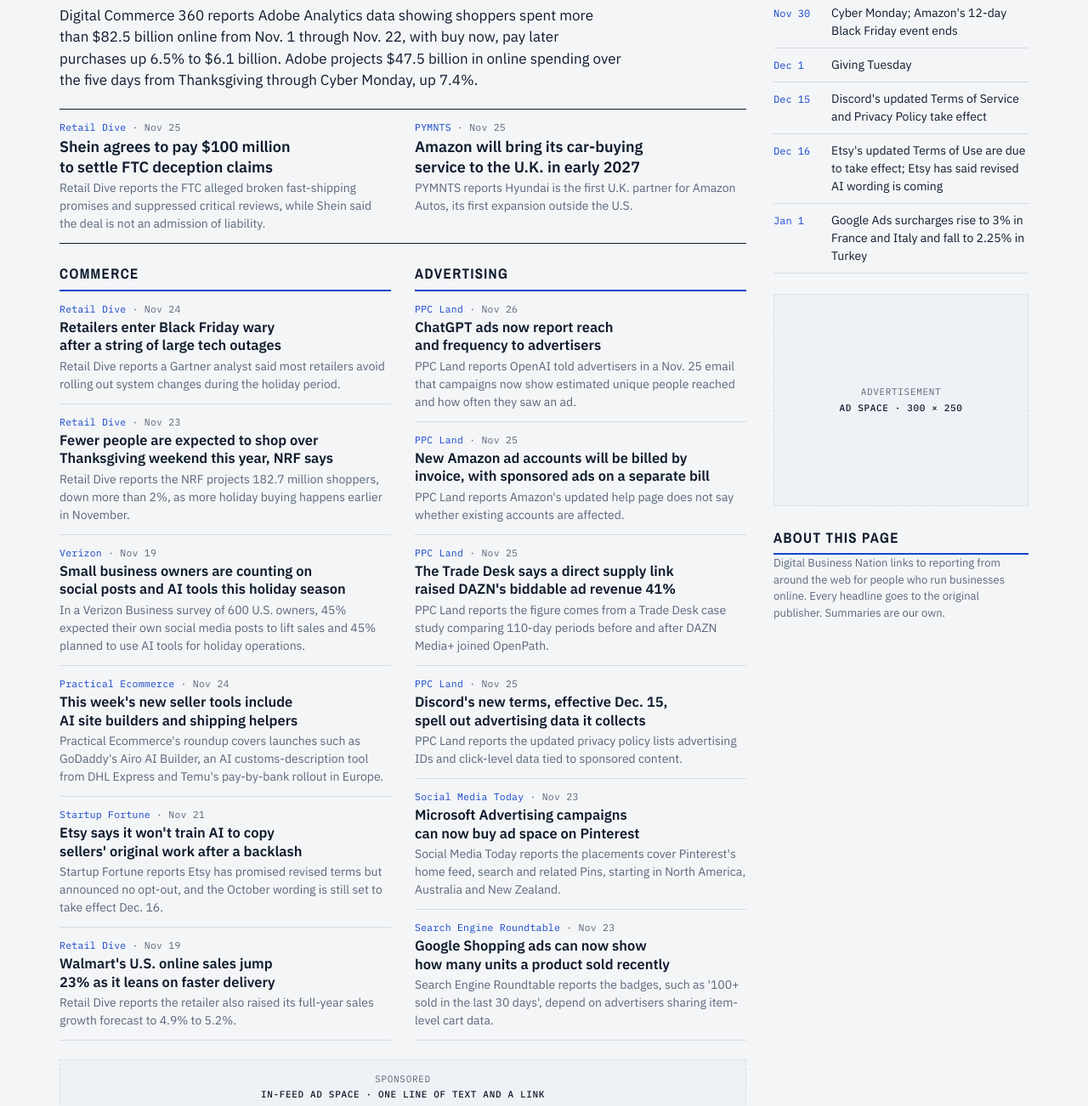
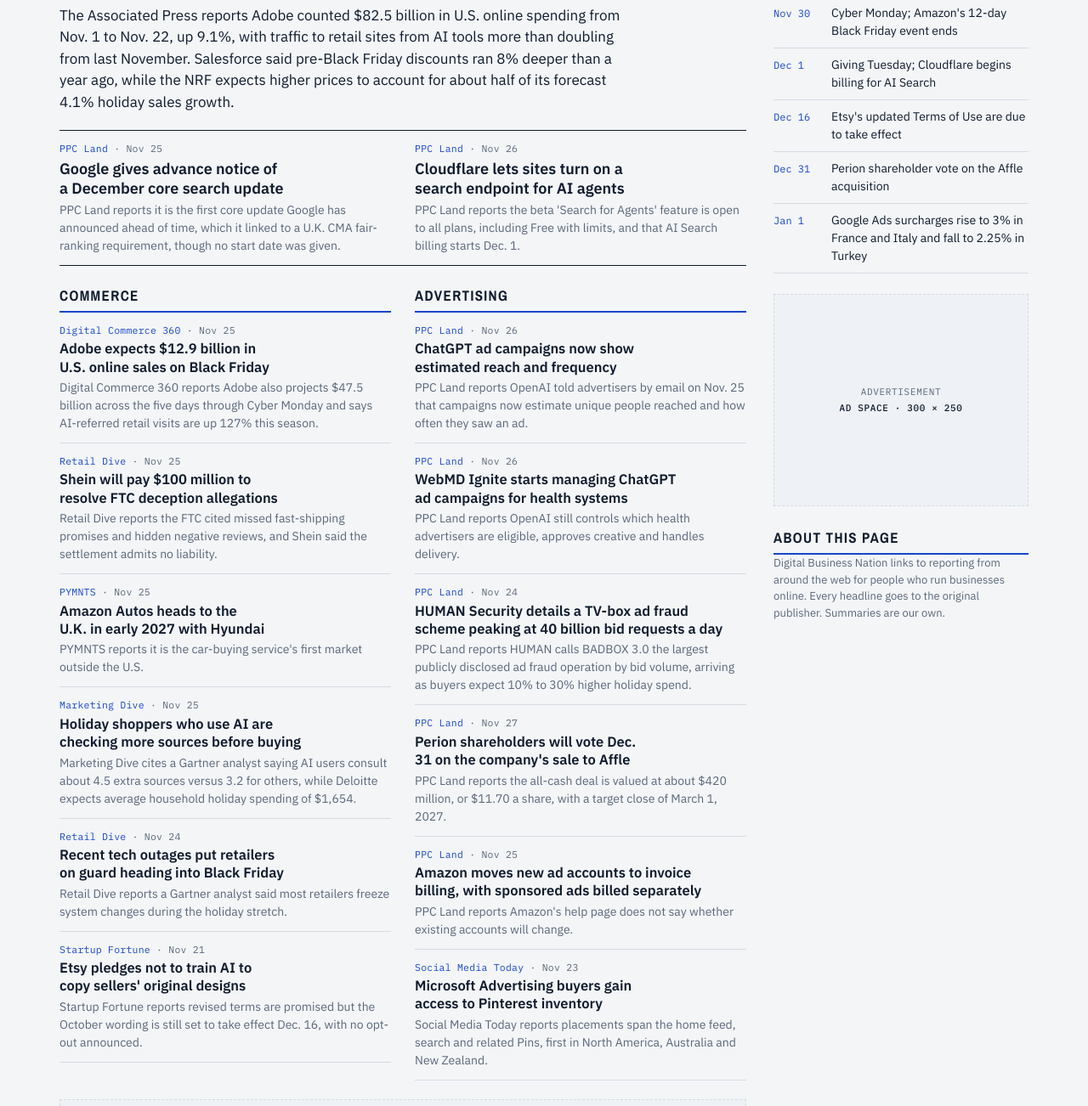
Before and after one commit to rfowlerjr/digitalbusinessnation, a plain HTML site: page index.html in a window 1280 px wide. Shown: the part 386-1688 px from the top of the page at 85% size. Drawn offline with nearby package versions, Linux system fonts and the light colour scheme.

Commit message:
Daily refresh: November 27, 2026
Co-Authored-By: Claude Opus 5.5 <noreply@anthropic.com>
Claude-Session: https://claude.ai/code/session_01KpBwt1KzWuEcindo1ko67E

```diff
--- a/index.html
+++ b/index.html
@@ -136,104 +136,104 @@ footer{border-top:3px solid var(--ink);padding:16px 0 32px;font-size:13px;color:
 
 <script>
 /* ===== DAILY DATA: everything below this line is what changes each day ===== */
-const EDITION = { date: "Thursday, November 26, 2026", updated: "Updated 4:51 a.m. PT" };
+const EDITION = { date: "Friday, November 27, 2026", updated: "Updated 4:52 a.m. PT" };
 
 const LEAD = {
-  src: "Digital Commerce 360", when: "Nov 25",
-  url: "https://www.digitalcommerce360.com/2026/11/25/adobe-online-holiday-spending-data/",
-  title: "U.S. online holiday spending runs 9.1% ahead of last year going into Thanksgiving",
-  sum: "Digital Commerce 360 reports Adobe Analytics data showing shoppers spent more than $82.5 billion online from Nov. 1 through Nov. 22, with buy now, pay later purchases up 6.5% to $6.1 billion. Adobe projects $47.5 billion in online spending over the five days from Thanksgiving through Cyber Monday, up 7.4%."
+  src: "WKYT / AP", when: "Nov 27",
+  url: "https://www.wkyt.com/2026/11/27/black-fridays-new-playbook-early-deals-essentials-carts-ai-nudging-clicks/",
+  title: "Black Friday arrives with deals spread across November and AI steering more shoppers",
+  sum: "The Associated Press reports Adobe counted $82.5 billion in U.S. online spending from Nov. 1 to Nov. 22, up 9.1%, with traffic to retail sites from AI tools more than doubling from last November. Salesforce said pre-Black Friday discounts ran 8% deeper than a year ago, while the NRF expects higher prices to account for about half of its forecast 4.1% holiday sales growth."
 };
 
 const ALSO = [
-  { src: "Retail Dive", when: "Nov 25",
-    url: "https://www.retaildive.com/news/shein-to-pay-100m-in-ftc-settlement-over-deceptive-practices-claims/875748/",
-    title: "Shein agrees to pay $100 million to settle FTC deception claims",
-    sum: "Retail Dive reports the FTC alleged broken fast-shipping promises and suppressed critical reviews, while Shein said the deal is not an admission of liability." },
-  { src: "PYMNTS", when: "Nov 25",
-    url: "https://www.pymnts.com/commerce/ecommerce/2026/amazon-readies-2027-uk-launch-of-car-buying-platform/",
-    title: "Amazon will bring its car-buying service to the U.K. in early 2027",
-    sum: "PYMNTS reports Hyundai is the first U.K. partner for Amazon Autos, its first expansion outside the U.S." }
+  { src: "PPC Land", when: "Nov 25",
+    url: "https://ppc.land/google-preannounces-a-december-core-update-as-ai-overview-links-slide-down/",
+    title: "Google gives advance notice of a December core search update",
+    sum: "PPC Land reports it is the first core update Google has announced ahead of time, which it linked to a U.K. CMA fair-ranking requirement, though no start date was given." },
+  { src: "PPC Land", when: "Nov 26",
+    url: "https://ppc.land/cloudflare-lets-websites-switch-on-a-search-box-built-for-ai-agents/",
+    title: "Cloudflare lets sites turn on a search endpoint for AI agents",
+    sum: "PPC Land reports the beta 'Search for Agents' feature is open to all plans, including Free with limits, and that AI Search billing starts Dec. 1." }
 ];
 
 const SECTIONS = [
   { id: "commerce", name: "Commerce", items: [
+    { src: "Digital Commerce 360", when: "Nov 25",
+      url: "https://www.digitalcommerce360.com/2026/11/25/adobe-online-holiday-spending-data/",
+      title: "Adobe expects $12.9 billion in U.S. online sales on Black Friday",
+      sum: "Digital Commerce 360 reports Adobe also projects $47.5 billion across the five days through Cyber Monday and says AI-referred retail visits are up 127% this season." },
+    { src: "Retail Dive", when: "Nov 25",
+      url: "https://www.retaildive.com/news/shein-to-pay-100m-in-ftc-settlement-over-deceptive-practices-claims/875748/",
+      title: "Shein will pay $100 million to resolve FTC deception allegations",
+      sum: "Retail Dive reports the FTC cited missed fast-shipping promises and hidden negative reviews, and Shein said the settlement admits no liability." },
+    { src: "PYMNTS", when: "Nov 25",
+      url: "https://www.pymnts.com/commerce/ecommerce/2026/amazon-readies-2027-uk-launch-of-car-buying-platform/",
+      title: "Amazon Autos heads to the U.K. in early 2027 with Hyundai",
+      sum: "PYMNTS reports it is the car-buying service's first market outside the U.S." },
+    { src: "Marketing Dive", when: "Nov 25",
+      url: "https://www.retaildive.com/news/holiday-marketing-hits-inflection-point-in-2026-what-brands-need-to-know/875056/",
+      title: "Holiday shoppers who use AI are checking more sources before buying",
+      sum: "Marketing Dive cites a Gartner analyst saying AI users consult about 4.5 extra sources versus 3.2 for others, while Deloitte expects average household holiday spending of $1,654." },
     { src: "Retail Dive", when: "Nov 24",
       url: "https://www.retaildive.com/news/black-friday-retailers-tech-outages-ai/875541/",
-      title: "Retailers enter Black Friday wary after a string of large tech outages",
-      sum: "Retail Dive reports a Gartner analyst said most retailers avoid rolling out system changes during the holiday period." },
-    { src: "Retail Dive", when: "Nov 23",
-      url: "https://www.retaildive.com/news/black-friday-cyber-monday-shopping-projected-to-slip/875473/",
-      title: "Fewer people are expected to shop over Thanksgiving weekend this year, NRF says",
-      sum: "Retail Dive reports the NRF projects 182.7 million shoppers, down more than 2%, as more holiday buying happens earlier in November." },
-    { src: "Verizon", when: "Nov 19",
-      url: "https://www.verizon.com/about/news/verizon-survey-small-businesses-social-media-ai-holidays",
-      title: "Small business owners are counting on social posts and AI tools this holiday season",
-      sum: "In a Verizon Business survey of 600 U.S. owners, 45% expected their own social media posts to lift sales and 45% planned to use AI tools for holiday operations." },
-    { src: "Practical Ecommerce", when: "Nov 24",
-      url: "https://www.practicalecommerce.com/new-ecommerce-tools-november-24-2026",
-      title: "This week's new seller tools include AI site builders and shipping helpers",
-      sum: "Practical Ecommerce's roundup covers launches such as GoDaddy's Airo AI Builder, an AI customs-description tool from DHL Express and Temu's pay-by-bank rollout in Europe." },
+      title: "Recent tech outages put retailers on guard heading into Black Friday",
+      sum: "Retail Dive reports a Gartner analyst said most retailers freeze system changes during the holiday stretch." },
     { src: "Startup Fortune", when: "Nov 21",
       url: "https://startupfortune.com/etsy-backs-off-ai-training-on-seller-work-after-shop-owners-walk-out/",
-      title: "Etsy says it won't train AI to copy sellers' original work after a backlash",
-      sum: "Startup Fortune reports Etsy has promised revised terms but announced no opt-out, and the October wording is still set to take effect Dec. 16." },
-    { src: "Retail Dive", when: "Nov 19",
-      url: "https://www.retaildive.com/news/walmart-ecommerce-boom-fulfillment-speed-q3-earnings/875166/",
-      title: "Walmart's U.S. online sales jump 23% as it leans on faster delivery",
-      sum: "Retail Dive reports the retailer also raised its full-year sales growth forecast to 4.9% to 5.2%." }
+      title: "Etsy pledges not to train AI to copy sellers' original designs",
+      sum: "Startup Fortune reports revised terms are promised but the October wording is still set to take effect Dec. 16, with no opt-out announced." }
   ]},
   { id: "advertising", name: "Advertising", items: [
     { src: "PPC Land", when: "Nov 26",
       url: "https://ppc.land/chatgpt-ads-start-counting-people-as-shein-pays-100m-and-fake-tvs-cost-135m/",
-      title: "ChatGPT ads now report reach and frequency to advertisers",
-      sum: "PPC Land reports OpenAI told advertisers in a Nov. 25 email that campaigns now show estimated unique people reached and how often they saw an ad." },
+      title: "ChatGPT ad campaigns now show estimated reach and frequency",
+      sum: "PPC Land reports OpenAI told advertisers by email on Nov. 25 that campaigns now estimate unique people reached and how often they saw an ad." },
+    { src: "PPC Land", when: "Nov 26",
+      url: "https://ppc.land/webmd-ignite-runs-chatgpt-ads-for-hospitals-but-openai-decides-who-gets-in/",
+      title: "WebMD Ignite starts managing ChatGPT ad campaigns for health systems",
+      sum: "PPC Land reports OpenAI still controls which health advertisers are eligible, approves creative and handles delivery." },
+    { src: "PPC Land", when: "Nov 24",
+      url: "https://ppc.land/badbox-fakes-40bn-tv-ad-requests-a-day-as-black-friday-budgets-rise-up-to-30/",
+      title: "HUMAN Security details a TV-box ad fraud scheme peaking at 40 billion bid requests a day",
+      sum: "PPC Land reports HUMAN calls BADBOX 3.0 the largest publicly disclosed ad fraud operation by bid volume, arriving as buyers expect 10% to 30% higher holiday spend." },
+    { src: "PPC Land", when: "Nov 27",
+      url: "https://ppc.land/perions-420m-sale-to-affle-faces-a-shareholder-vote-on-december-31/",
+      title: "Perion shareholders will vote Dec. 31 on the company's sale to Affle",
+      sum: "PPC Land reports the all-cash deal is valued at about $420 million, or $11.70 a share, with a target close of March 1, 2027." },
     { src: "PPC Land", when: "Nov 25",
       url: "https://ppc.land/new-amazon-ad-accounts-get-two-invoices-one-just-for-sponsored-ads/",
-      title: "New Amazon ad accounts will be billed by invoice, with sponsored ads on a separate bill",
-      sum: "PPC Land reports Amazon's updated help page does not say whether existing accounts are affected." },
-    { src: "PPC Land", when: "Nov 25",
-      url: "https://ppc.land/trade-desk-says-direct-connection-lifted-dazn-media-auction-revenue-41/",
-      title: "The Trade Desk says a direct supply link raised DAZN's biddable ad revenue 41%",
-      sum: "PPC Land reports the figure comes from a Trade Desk case study comparing 110-day periods before and after DAZN Media+ joined OpenPath." },
-    { src: "PPC Land", when: "Nov 25",
-      url: "https://ppc.land/discords-december-15-policy-names-ad-ids-it-collects-on-sponsored-content/",
-      title: "Discord's new terms, effective Dec. 15, spell out advertising data it collects",
-      sum: "PPC Land reports the updated privacy policy lists advertising IDs and click-level data tied to sponsored content." },
+      title: "Amazon moves new ad accounts to invoice billing, with sponsored ads billed separately",
+      sum: "PPC Land reports Amazon's help page does not say whether existing accounts will change." },
     { src: "Social Media Today", when: "Nov 23",
       url: "https://www.socialmediatoday.com/news/pinterest-announces-partnership-with-microsoft-ads/875553/",
-      title: "Microsoft Advertising campaigns can now buy ad space on Pinterest",
-      sum: "Social Media Today reports the placements cover Pinterest's home feed, search and related Pins, starting in North America, Australia and New Zealand." },
-    { src: "Search Engine Roundtable", when: "Nov 23",
-      url: "https://www.seroundtable.com/google-ads-purchase-signal-annotations-42587.html",
-      title: "Google Shopping ads can now show how many units a product sold recently",
-      sum: "Search Engine Roundtable reports the badges, such as '100+ sold in the last 30 days', depend on advertisers sharing item-level cart data." }
+      title: "Microsoft Advertising buyers gain access to Pinterest inventory",
+      sum: "Social Media Today reports placements span the home feed, search and related Pins, first in North America, Australia and New Zealand." }
   ]},
   { id: "ai-funding", name: "AI & Funding", wide: true, items: [
+    { src: "The Next Web", when: "Nov 27",
+      url: "https://thenextweb.com/news/lute-20m-seed-robots-touch-physical-ai",
+      title: "Warsaw robotics AI startup Lute raises $20 million across pre-seed and seed",
+      sum: "The Next Web reports OTB Ventures and FORWARD.one co-led the seed for the company, which trains robot models on touch and was founded in January." },
     { src: "The Next Web", when: "Nov 25",
       url: "https://thenextweb.com/news/every-17-5m-series-a-ai-native-media",
-      title: "AI media and software company Every raises a $17.5 million Series A",
-      sum: "The Next Web reports IA Ventures led the round at a $110 million post-money valuation for the 35-person company." },
+      title: "Every raises $17.5 million to help teams adopt AI",
+      sum: "The Next Web reports IA Ventures led the Series A at a $110 million post-money valuation." },
     { src: "PYMNTS", when: "Nov 25",
       url: "https://www.pymnts.com/news/artificial-intelligence/2026/startups-raise-515-million-to-build-ai-agents-their-own-internet/",
-      title: "Four startups building web tools for AI agents have raised $515 million this year",
-      sum: "PYMNTS tallies rounds for Exa, Parallel Web Systems, Linq and Firecrawl, led by Exa's $250 million raise in May." },
-    { src: "Tech Startups", when: "Nov 25",
-      url: "https://techstartups.com/2026/11/25/startup-funding-news-today-november-25-2026-zipher-peak-energy-atomqubic-dante-security-more/",
-      title: "Dante Security raises a $10 million seed round led by NFX",
-      sum: "Tech Startups' daily funding roundup also lists an $11 million Series A for Intelligent Legal Solutions, co-led by Aquiline and BlackFin Capital Partners." },
+      title: "Startups building web infrastructure for AI agents have raised $515 million this year",
+      sum: "PYMNTS counts rounds for Exa, Parallel Web Systems, Linq and Firecrawl, the largest being Exa's $250 million in May." },
+    { src: "TechCrunch", when: "Nov 24",
+      url: "https://techcrunch.com/2026/11/24/maple-raises-5-3m-to-build-ai-products-that-protect-your-data-even-from-itself/",
+      title: "Maple raises $5.3 million for AI apps it says cannot read user data",
+      sum: "TechCrunch reports EPIC Ventures led the seed round for the company, which runs models inside secure hardware." },
     { src: "TechCrunch", when: "Nov 23",
       url: "https://techcrunch.com/2026/11/23/sierra-doubles-valuation-to-30b-within-six-months-as-demand-for-ai-in-cx-takes-off/",
-      title: "Customer service AI company Sierra raises $1.75 billion at a $30 billion valuation",
-      sum: "TechCrunch reports the Series F was co-led by Greenoaks and Lightspeed Venture Partners and doubles the valuation Sierra reached about six months ago." },
-    { src: "TechCrunch", when: "Nov 24",
-      url: "https://techcrunch.com/2026/11/24/maple-raises-5-3m-to-build-ai-products-that-protect-your-data-even-from-itself/",
-      title: "Privacy-focused AI app maker Maple raises a $5.3 million seed round",
-      sum: "TechCrunch reports EPIC Ventures led the round for the company, whose models run in secure hardware environments so it cannot read user data." },
+      title: "Sierra raises $1.75 billion, lifting its valuation to $30 billion",
+      sum: "TechCrunch reports Greenoaks and Lightspeed co-led the customer-service AI company's Series F, doubling its valuation in about six months." },
     { src: "TechCrunch", when: "Nov 23",
       url: "https://techcrunch.com/2026/11/23/amazon-snaps-up-decarts-ai-optimization-tech-for-7-5b-as-it-prepares-to-sell-trainium-chips/",
-      title: "Amazon confirms it is acquiring Decart's AI optimization technology and team",
-      sum: "TechCrunch reports Amazon did not disclose a price, while Bloomberg put the deal at about $7.5 billion." }
+      title: "Amazon is buying Decart's AI optimization technology and hiring its team",
+      sum: "TechCrunch reports Amazon gave no price, while Bloomberg put the deal at about $7.5 billion." }
   ]}
 ];
 
@@ -241,9 +241,9 @@ const DATES = [
   ["Nov 27", "Black Friday"],
   ["Nov 28", "Small Business Saturday"],
   ["Nov 30", "Cyber Monday; Amazon's 12-day Black Friday event ends"],
-  ["Dec 1", "Giving Tuesday"],
-  ["Dec 15", "Discord's updated Terms of Service and Privacy Policy take effect"],
-  ["Dec 16", "Etsy's updated Terms of Use are due to take effect; Etsy has said revised AI wording is coming"],
+  ["Dec 1", "Giving Tuesday; Cloudflare begins billing for AI Search"],
+  ["Dec 16", "Etsy's updated Terms of Use are due to take effect"],
+  ["Dec 31", "Perion shareholder vote on the Affle acquisition"],
   ["Jan 1", "Google Ads surcharges rise to 3% in France and Italy and fall to 2.25% in Turkey"]
 ];
 /* ===== END DAILY DATA ===== */
```
